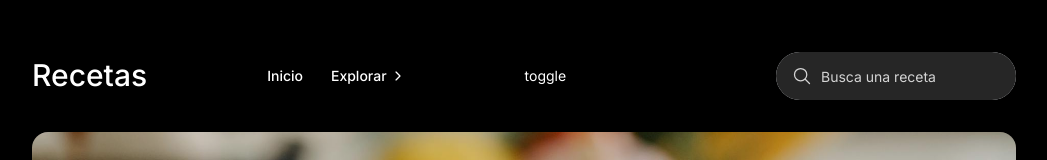
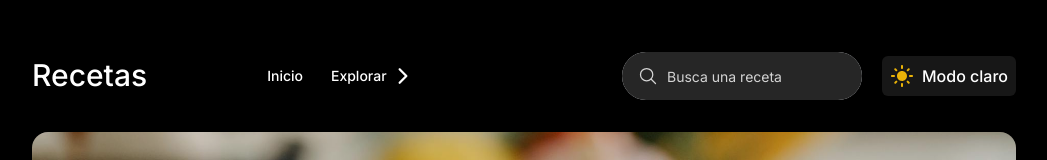
Before and after one commit to FOWMind/recetas, a Next.js app: page / in a window 1280 px wide. Shown: the top 160 px of the page, without its empty margins (116-1163 px from the left). Built offline with nearby package versions, Linux system fonts and the light colour scheme.

Commit message:
style(dark mode): button styling

```diff
--- a/src/components/common/Icon.tsx
+++ b/src/components/common/Icon.tsx
@@ -1,4 +1,4 @@
-import type { IconProps } from "@/types"
+import type { IconProps } from '@/types'
 
 /*
   Note:
@@ -7,6 +7,6 @@ import type { IconProps } from "@/types"
   Example:
   Icon = icon as React.ElementType
 */
-export const Icon = ({ icon: Icon, className = "", ...props }: IconProps) => {
-  return <Icon className={`inline-block align-middle text-inherit ${className}`} {...props} />
+export const Icon = ({ icon: Icon, className = '', ...props }: IconProps) => {
+	return <Icon className={`inline-block align-middle text-inherit ${className}`} {...props} size={24} />
 }
--- a/src/components/common/Paragraph.tsx
+++ b/src/components/common/Paragraph.tsx
@@ -1,5 +1,5 @@
-import type { ParagraphProps } from "@/types"
+import type { ParagraphProps } from '@/types'
 
-export const Paragraph = ({ className = "", ...props }: ParagraphProps) => {
-  return <p className={`text-base text-black dark:text-white ${className}`} {...props} />
+export const Paragraph = ({ as: As = 'p', className = '', ...props }: ParagraphProps) => {
+	return <As className={`text-base text-black dark:text-white ${className}`} {...props} />
 }
--- a/src/components/common/ToggleTheme.tsx
+++ b/src/components/common/ToggleTheme.tsx
@@ -1,10 +1,27 @@
+'use client'
 import { ToggleThemeProps } from '@/types'
 import { toggleTheme } from '@/utils/theme'
+import { Icon, Paragraph } from '@/components'
+import { MdDarkMode, MdLightMode } from 'react-icons/md'
+import { useState } from 'react'
 
 export const ToggleTheme = ({ className = '', ...props }: ToggleThemeProps) => {
+	const [dark, setDark] = useState(false)
+
+	const onClick = () => {
+		setDark((x) => !x)
+		toggleTheme()
+	}
+
 	return (
-		<button onClick={toggleTheme} {...props}>
-			toggle
+		<button
+			className="outline-none bg-neutral-300 dark:bg-neutral-900 p-2 rounded-md border-none cursor-pointer flex items-center justify-start gap-x-2"
+			onClick={onClick}
+			{...props}>
+			<Icon icon={dark ? MdDarkMode : MdLightMode} className="text-violet-800 dark:text-yellow-500" />
+			<Paragraph as="span" className="text-black font-medium">
+				Modo {dark ? 'oscuro' : 'claro'}
+			</Paragraph>
 		</button>
 	)
 }
--- a/src/components/layouts/Header.tsx
+++ b/src/components/layouts/Header.tsx
@@ -9,11 +9,11 @@ export const Header = ({ className = '', ...props }: HeaderProps) => {
 			<div className="flex items-center justify-start gap-28">
 				<Logo />
 				<Navigation />
-				<ToggleTheme />
 			</div>
 
-			<div>
+			<div className="flex items-center justify-start gap-x-5">
 				<FieldGroup icon={IoSearchOutline} placeholder="Busca una receta" />
+				<ToggleTheme />
 			</div>
 		</header>
 	)
```
